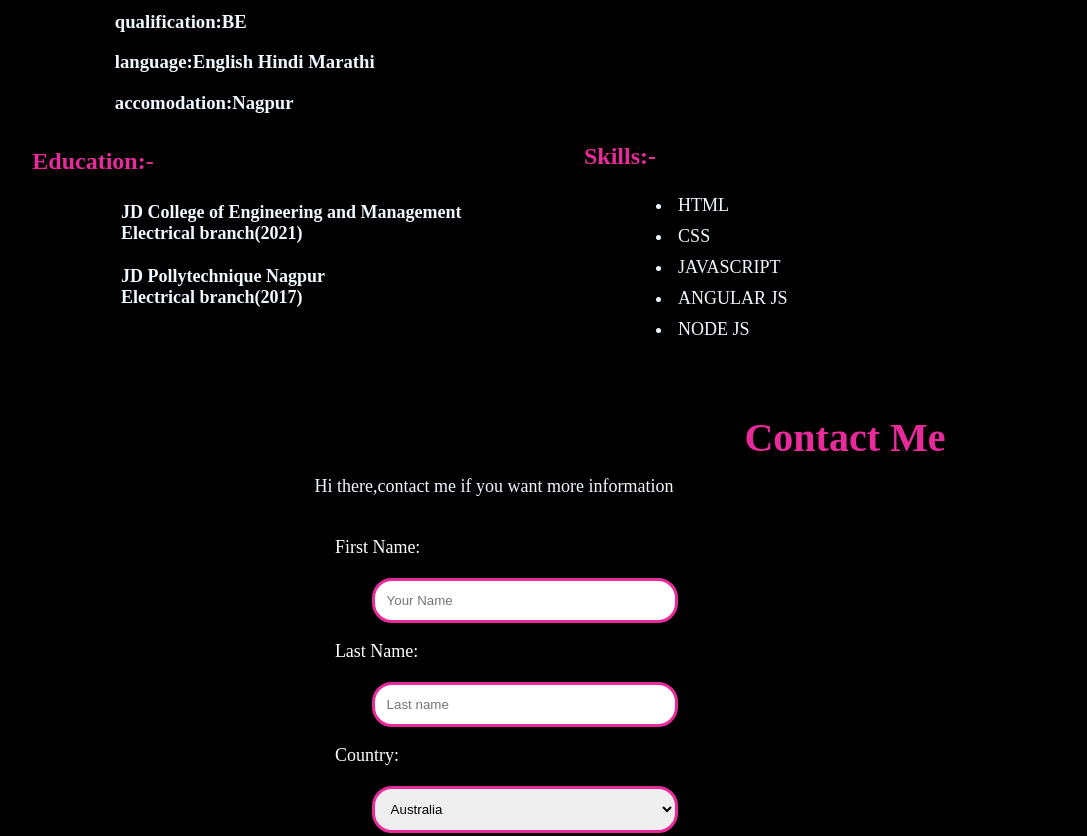
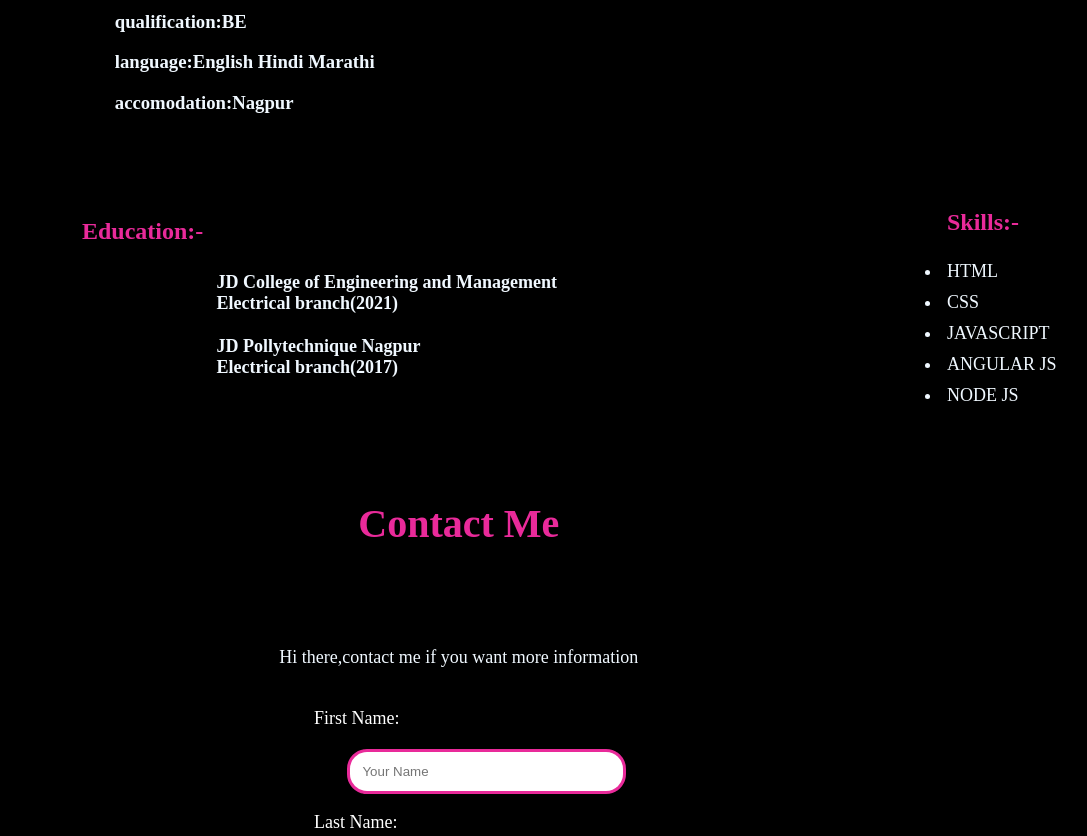
Before and after one commit to karishmadongre88/portfolio, a plain HTML site: page index.html in a window 1280 px wide. Shown: the part 1000-1836 px from the top of the page, without its empty margins (146-1233 px from the left). Drawn offline with Linux system fonts and the light colour scheme.

Commit message:
Add files via upload

```diff
--- a/index.css
+++ b/index.css
@@ -78,10 +78,6 @@ p{
 
 
 
-.edu-skl{
-    box-sizing: border-box;
-
-}
 .interest h2{
     color: aliceblue;
     margin-left: 16.5%;
@@ -96,18 +92,18 @@ p{
     font-size: large;
     padding: 5px;
 }
+.interest{
+    margin-top: 85px;
+}
 .education{
     float: left;
-    width: 50%;
+    width: 75%;
     padding: 10px;
-    height: 300px;
-    margin-left: 70px;
+    height: 500px;
+    margin-left: 37px;
+    margin-top: 30px ;
 }
-.edu-skl::after{
-    content: '';
-    display: block;
-    clear: both;
-}
+
 .education h2{
     color: aliceblue;
     margin-left: 13.5%;
@@ -123,6 +119,11 @@ p{
     font-size: large;
 
 }
+.education{
+    padding: 50px;
+}
+
+
 
 /* ............................contact me.............................. */
 
@@ -152,8 +153,10 @@ input[type=submit]:hover{
 .container{
     border-radius: 5px;
     background-color: black;
-    padding: 20px;
-  position: relative;
+    position: absolute;
+    padding: 40px;
+    width: 87%;
+    height: auto;
 }
 label{
     color: white;
@@ -164,3 +167,6 @@ label{
 .container p{
      margin-bottom: 40px;
 }
+.container h1{
+    margin-bottom: 100px;
+}
--- a/index.html
+++ b/index.html
@@ -13,9 +13,9 @@
             <div class="link">
                 <ul>
                     <li><a href="">Home</a></li>
-                    <li><a href="">About</a></li>
-                    <li><a href="">Education</a></li>
-                    <li><a href="">Contact Me</a></li>
+                    <li><a href="#about">About</a></li>
+                    <li><a href="#edu">Education</a></li>
+                    <li><a href="#contact">Contact Me</a></li>
                 </ul>
              </div>
             <img src="img1.jpg" class="kimg">
@@ -27,7 +27,7 @@
         </nav>
     </section>
 
-    <section class="about">
+    <section class="about" id="about">
            <h1>I'M A <br> <span class="span">Web Developer</span></h1>
 
         <div class="column">
@@ -46,7 +46,7 @@
         </div>
 
         <!-- <div class="edu-skl"> -->
-        <div class="education">
+        <div class="education" id="edu">
             <h2>Education:-</h2>
             <h3>JD College of Engineering and Management <br> Electrical branch(2021)</h3>
             <h3>JD Pollytechnique Nagpur <br> Electrical branch(2017)</h3>
@@ -69,7 +69,7 @@
     </div>
 </section>
 
-    <section class="contact">
+    <section class="contact" id="contact">
         <div  class="container">
             <h1 style="color:rgb(233, 42, 154);">Contact Me</h1>
             <p>Hi there,contact me if you want more information</p>
```
